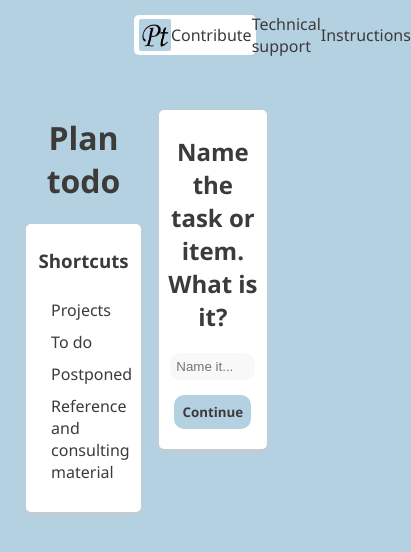
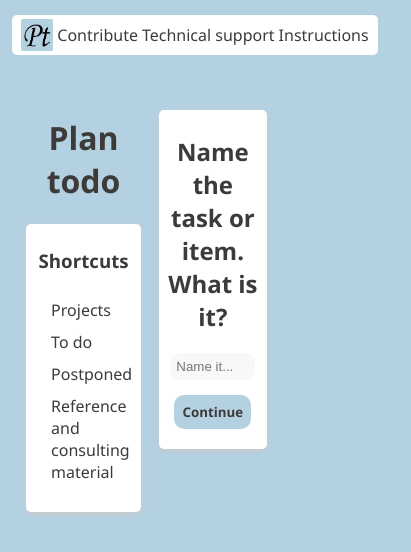
Before and after one commit to CarlosZBent/Plan-todo, a plain HTML site: page index plan todo.html in a window 390 px wide. Shown: the whole page, 411 px wide, since content can reach past the window. Drawn offline with Linux system fonts and the light colour scheme.

Commit message:
made top links container responsive

```diff
--- a/styles.css
+++ b/styles.css
@@ -82,11 +82,25 @@ a:hover {
     justify-content: space-evenly;
     align-items: center;
     margin: 15px auto;
-    /* min-width: 25%; */
     max-width: 30%;
     height: 30px;
     background-color: white;
     box-shadow: 0px 0px 0px;
+}
+@media (max-width:1100px) {
+    .topLinksSection {
+        max-width: 50%;
+    }
+}
+@media (max-width:740px) {
+    .topLinksSection {
+        max-width: 70%;
+    }
+}
+@media (max-width:510px) {
+    .topLinksSection {
+        max-width: 100%;
+    }
 }
     .topLinksSection img {
         width: 32px;
```
